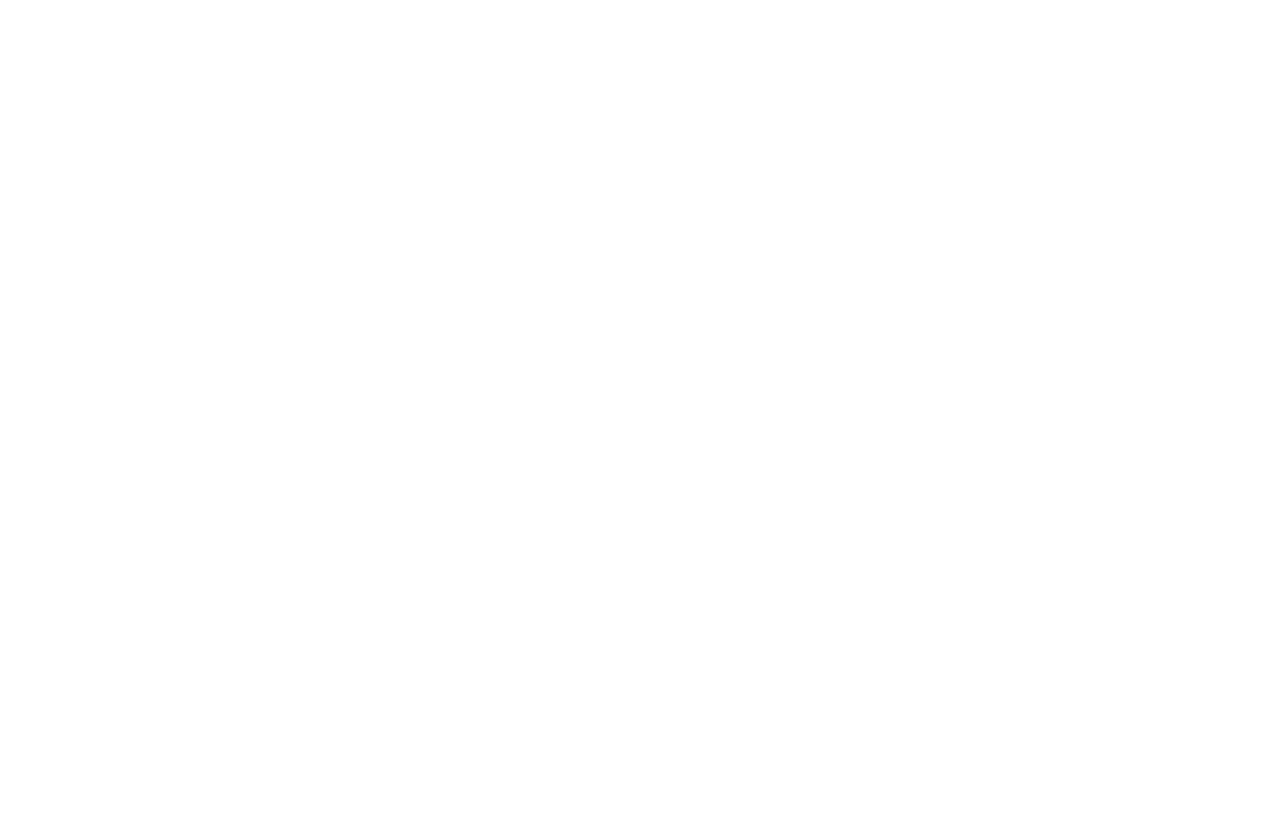
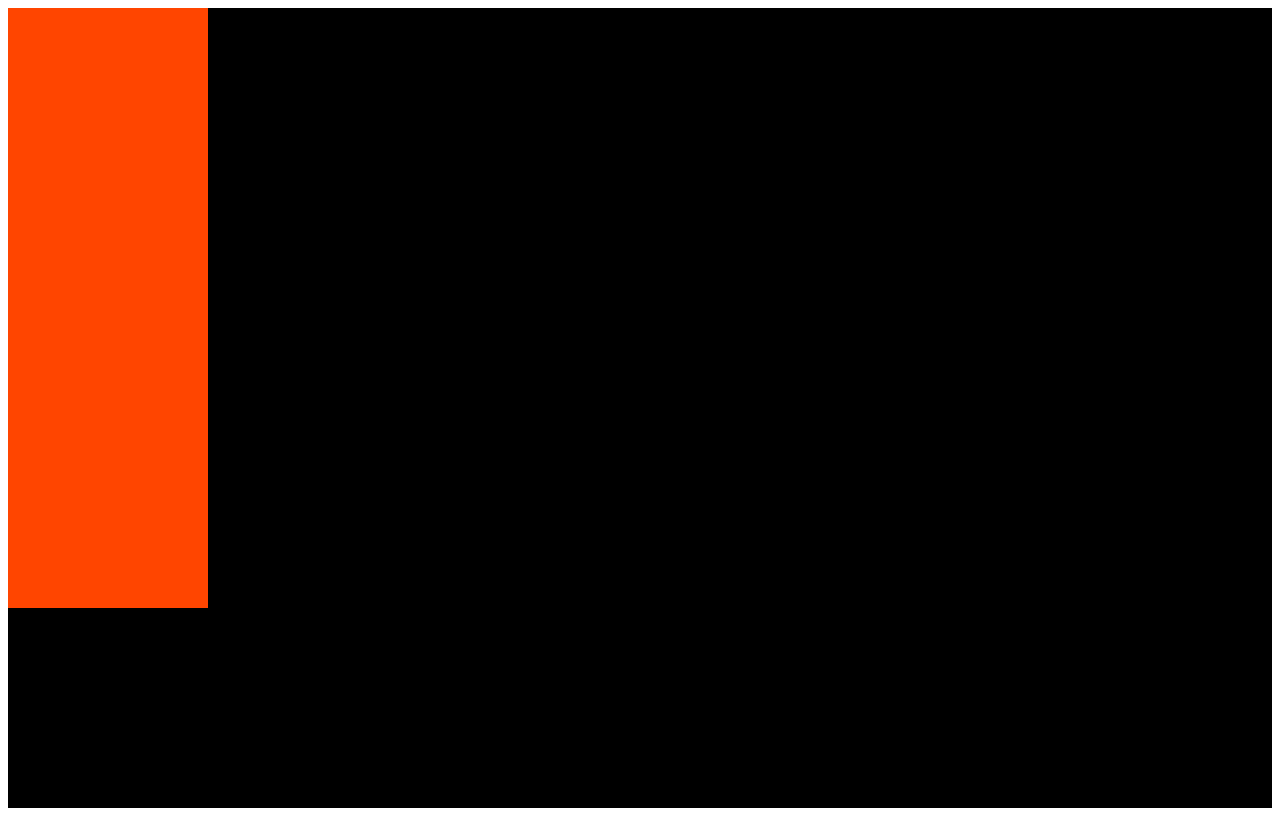
Before and after one commit to GiuseppeColucci/html-css-spotifyweb, a plain HTML site: page index.html in a window 1280 px wide. Drawn offline with Linux system fonts and the light colour scheme.

Commit message:
prova colonna

```diff
--- a/css/styles.css
+++ b/css/styles.css
@@ -0,0 +1,11 @@
+.logo-nav{
+    height: 100vh;
+    display: flex;
+    flex-direction: column;
+    background-color: black;
+}
+.box{
+    height: 200px;
+    width: 200px;
+    background-color: orangered;
+}
--- a/index.html
+++ b/index.html
@@ -4,12 +4,17 @@
     <meta charset="UTF-8">
     <meta name="viewport" content="width=device-width, initial-scale=1.0">
     <link rel="stylesheet" href="./css/styles.css">
-    <title>Document</title>
+    <title>Spotify</title>
 </head>
 <body>
     <div class="container">
-        <div class="bob-general-center">
-            <div class="logo-nav"></div>
+        <div class="box-general-center">
+            <div class="logo-nav">
+                <div class="box"></div>
+                <div class="box"></div>
+                <div class="box"></div>
+
+            </div>
             <div class="top-bare-here"></div>
             <div class="menu"></div>
             <div class="category-titole"></div>
```
